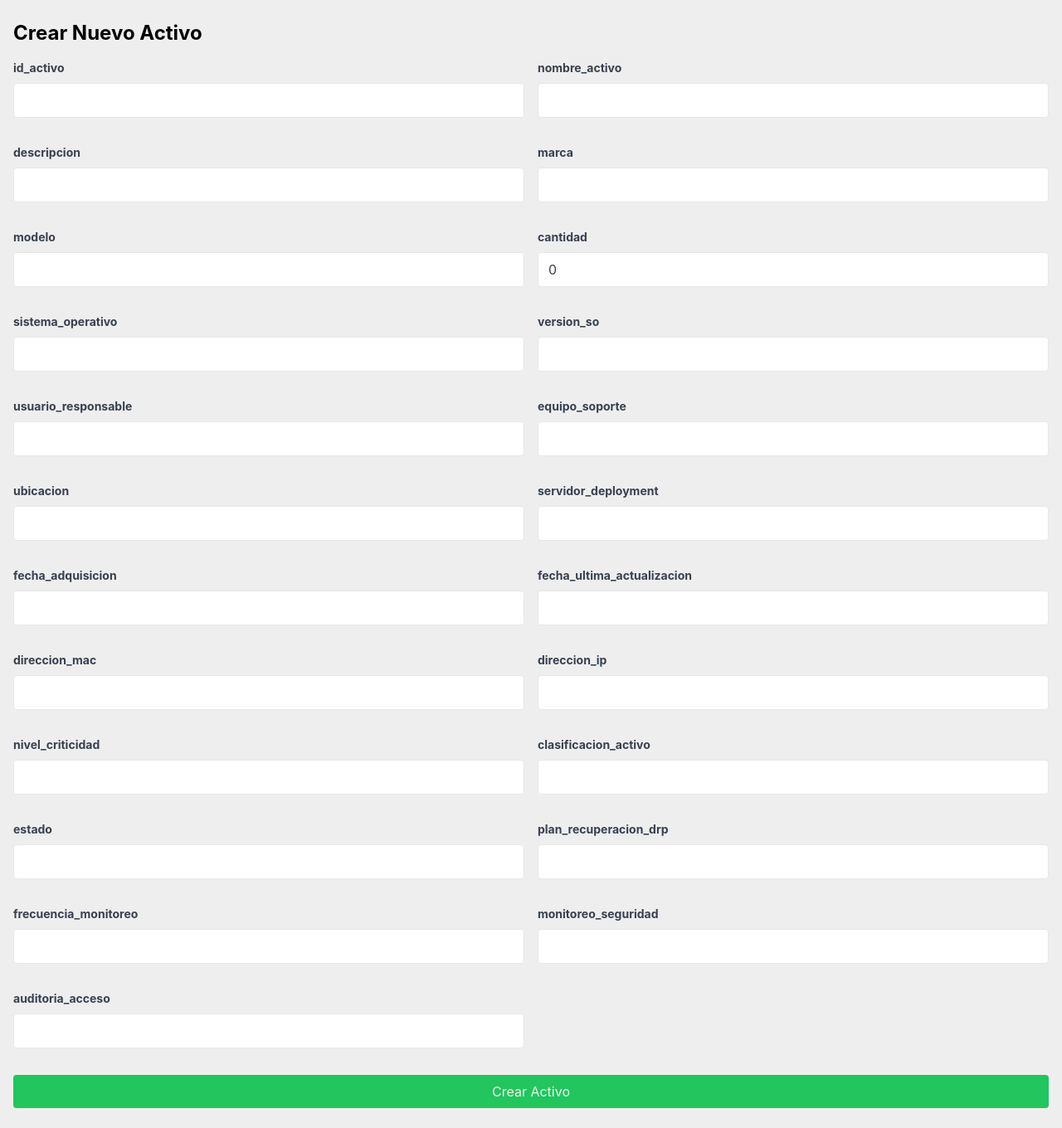
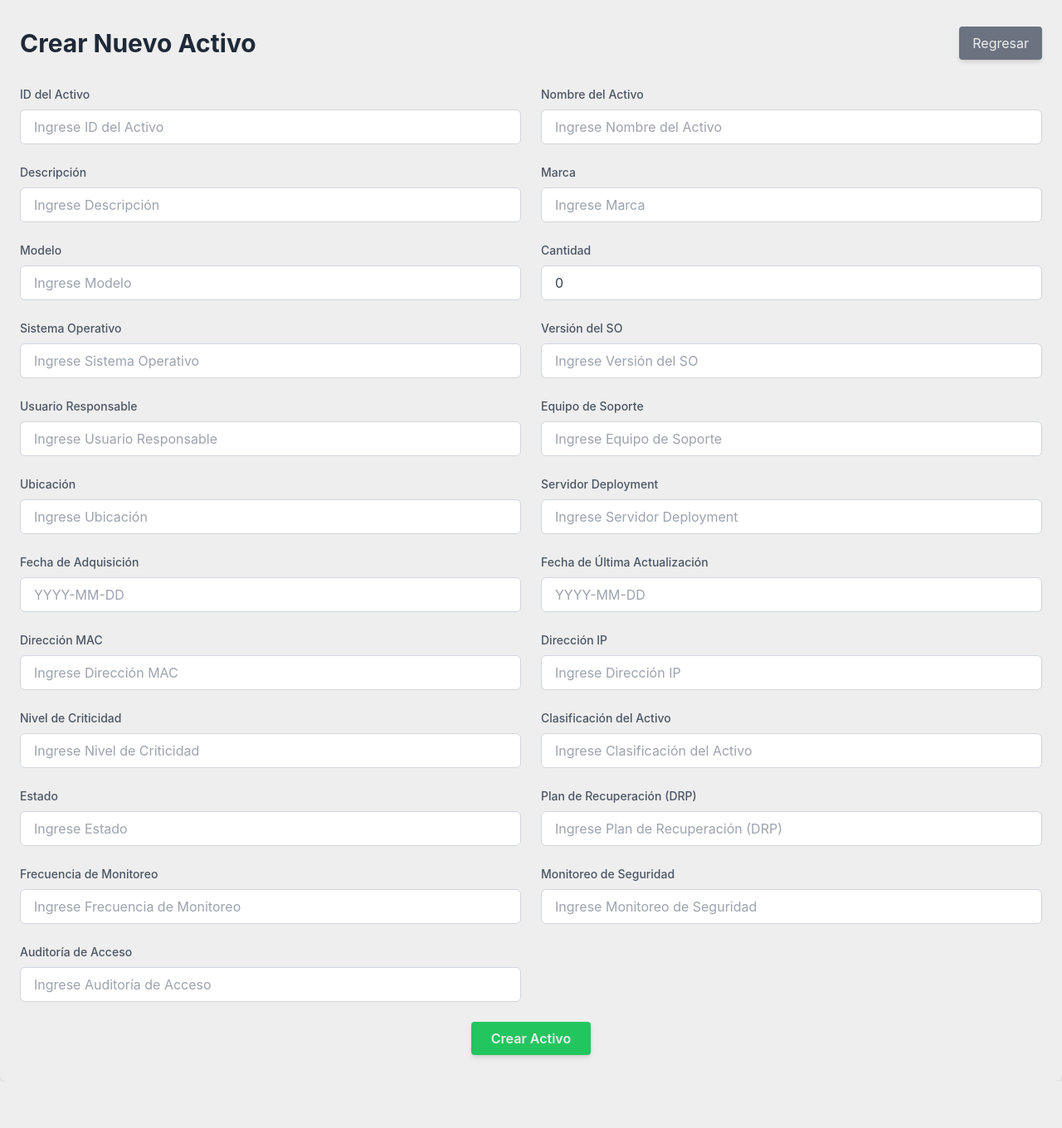
Before and after one commit to RiskVision/RiskVision, a React (Create React App) app in the folder riskvision-front/: page /create in a window 1280 px wide. Shown: the whole page at 83% size. After the commit the page ends 1304 px from the top, so only its background shows below. Built offline with nearby package versions, Linux system fonts and the light colour scheme.

Commit message:
CRUD Activos digitales
Arregle la tabla que muestra el inventario de los activos digitales y las páginas para crear y editar los activos.

```diff
--- a/riskvision-front/src/pages/AD-CRUD/CreateAsset.jsx
+++ b/riskvision-front/src/pages/AD-CRUD/CreateAsset.jsx
@@ -42,31 +42,82 @@ const CreateAsset = () => {
         e.preventDefault();
         try {
             await axios.post('http://localhost:8000/api/assets', formData);
-            navigate('/data-tables');  // Redireccionamos de vuelta a la página principal después de la creación
+            navigate('/data-table');  // Redireccionamos de vuelta a la página principal después de la creación
         } catch (err) {
             console.error("Error al crear el activo:", err);
         }
     };
+    const handleGoBack = () => {
+        navigate(-1); // Navega a la página anterior
+    };
+
+    const fieldLabels = {
+        id_activo: 'ID del Activo',
+        nombre_activo: 'Nombre del Activo',
+        descripcion: 'Descripción',
+        marca: 'Marca',
+        modelo: 'Modelo',
+        cantidad: 'Cantidad',
+        sistema_operativo: 'Sistema Operativo',
+        version_so: 'Versión del SO',
+        usuario_responsable: 'Usuario Responsable',
+        equipo_soporte: 'Equipo de Soporte',
+        ubicacion: 'Ubicación',
+        servidor_deployment: 'Servidor Deployment',
+        fecha_adquisicion: 'Fecha de Adquisición',
+        fecha_ultima_actualizacion: 'Fecha de Última Actualización',
+        direccion_mac: 'Dirección MAC',
+        direccion_ip: 'Dirección IP',
+        nivel_criticidad: 'Nivel de Criticidad',
+        clasificacion_activo: 'Clasificación del Activo',
+        estado: 'Estado',
+        plan_recuperacion_drp: 'Plan de Recuperación (DRP)',
+        frecuencia_monitoreo: 'Frecuencia de Monitoreo',
+        monitoreo_seguridad: 'Monitoreo de Seguridad',
+        auditoria_acceso: 'Auditoría de Acceso'
+    };
+
+    const placeholders = {
+        fecha_adquisicion: 'YYYY-MM-DD',
+        fecha_ultima_actualizacion: 'YYYY-MM-DD'
+        // Agregar más placeholders personalizados según el campo...
+    };
 
     return (
-        <div className="container mx-auto px-4 py-6">
-            <h1 className="text-2xl font-bold mb-4">Crear Nuevo Activo</h1>
-            <form onSubmit={handleSubmit} className="grid grid-cols-2 gap-4">
+        <div className="container mx-auto px-6 py-8 bg-white shadow-lg rounded-lg">
+            <div className="flex justify-between items-center mb-8">
+                <h1 className="text-3xl font-bold text-gray-800">Crear Nuevo Activo</h1>
+                <button
+                    onClick={handleGoBack}
+                    className="bg-gray-500 hover:bg-gray-600 text-white px-4 py-2 rounded shadow-md"
+                >
+                    Regresar
+                </button>
+            </div>
+            <form onSubmit={handleSubmit} className="grid grid-cols-1 sm:grid-cols-2 gap-6">
                 {Object.keys(formData).map((key) => (
-                    <div key={key} className="mb-4">
-                        <label className="block text-gray-700 text-sm font-bold mb-2">{key}</label>
+                    <div key={key}>
+                        <label className="block text-sm font-medium text-gray-600 mb-2">
+                            {fieldLabels[key] || key}
+                        </label>
                         <input
-                            type="text"
+                            type={key.includes('fecha') ? 'text' : key === 'cantidad' ? 'number' : 'text'}
                             name={key}
                             value={formData[key]}
                             onChange={handleInputChange}
-                            className="border rounded w-full py-2 px-3 text-gray-700"
+                            className="w-full px-4 py-2 border border-gray-300 rounded-md text-gray-700 focus:outline-none focus:ring-2 focus:ring-blue-500"
+                            placeholder={placeholders[key] || `Ingrese ${fieldLabels[key] || key}`}
                         />
                     </div>
                 ))}
-                <button type="submit" className="col-span-2 bg-green-500 text-white px-4 py-2 rounded">
-                    Crear Activo
-                </button>
+                <div className="col-span-1 sm:col-span-2 flex justify-center">
+                    <button
+                        type="submit"
+                        className="bg-green-500 hover:bg-green-600 text-white px-6 py-2 rounded shadow-md font-semibold"
+                    >
+                        Crear Activo
+                    </button>
+                </div>
             </form>
         </div>
     );
--- a/riskvision-front/src/pages/AD-CRUD/EditAsset.jsx
+++ b/riskvision-front/src/pages/AD-CRUD/EditAsset.jsx
@@ -56,31 +56,82 @@ const EditAsset = () => {
         e.preventDefault();
         try {
             await axios.put(`http://localhost:8000/api/assets/${id_activo}`, formData);
-            navigate('/data-tables');  // Redireccionamos de vuelta a la página principal después de la edición
+            navigate('/data-table');  // Redireccionamos de vuelta a la página principal después de la edición
         } catch (err) {
             console.error("Error al actualizar el activo:", err);
         }
     };
 
+    const fieldLabels = {
+        id_activo: 'ID del Activo',
+        nombre_activo: 'Nombre del Activo',
+        descripcion: 'Descripción',
+        marca: 'Marca',
+        modelo: 'Modelo',
+        cantidad: 'Cantidad',
+        sistema_operativo: 'Sistema Operativo',
+        version_so: 'Versión del SO',
+        usuario_responsable: 'Usuario Responsable',
+        equipo_soporte: 'Equipo de Soporte',
+        ubicacion: 'Ubicación',
+        servidor_deployment: 'Servidor Deployment',
+        fecha_adquisicion: 'Fecha de Adquisición (Ej. 2024-11-21)',
+        fecha_ultima_actualizacion: 'Fecha de Última Actualización (Ej. 2024-11-21)',
+        direccion_mac: 'Dirección MAC',
+        direccion_ip: 'Dirección IP',
+        nivel_criticidad: 'Nivel de Criticidad',
+        clasificacion_activo: 'Clasificación del Activo',
+        estado: 'Estado',
+        plan_recuperacion_drp: 'Plan de Recuperación (DRP)',
+        frecuencia_monitoreo: 'Frecuencia de Monitoreo',
+        monitoreo_seguridad: 'Monitoreo de Seguridad',
+        auditoria_acceso: 'Auditoría de Acceso'
+    };
+
+    const placeholders = {
+        fecha_adquisicion: 'YYYY-MM-DD',
+        fecha_ultima_actualizacion: 'YYYY-MM-DD',
+    };
+
+    const handleGoBack = () => {
+        navigate(-1); // Navega a la página anterior
+    };
+
     return (
-        <div className="container mx-auto px-4 py-6">
-            <h1 className="text-2xl font-bold mb-4">Editar Activo</h1>
-            <form onSubmit={handleSubmit} className="grid grid-cols-2 gap-4">
+        <div className="container mx-auto px-6 py-8 bg-white shadow-lg rounded-lg">
+            <div className="flex justify-between items-center mb-8">
+                <h1 className="text-3xl font-bold text-gray-800">Editar Activo</h1>
+                <button
+                    onClick={handleGoBack}
+                    className="bg-gray-500 hover:bg-gray-600 text-white px-4 py-2 rounded shadow-md"
+                >
+                    Regresar
+                </button>
+            </div>
+            <form onSubmit={handleSubmit} className="grid grid-cols-1 sm:grid-cols-2 gap-6">
                 {Object.keys(formData).map((key) => (
-                    <div key={key} className="mb-4">
-                        <label className="block text-gray-700 text-sm font-bold mb-2">{key}</label>
+                    <div key={key}>
+                        <label className="block text-sm font-medium text-gray-600 mb-2">
+                            {fieldLabels[key] || key}
+                        </label>
                         <input
-                            type="text"
+                            type={key.includes('fecha') ? 'text' : key === 'cantidad' ? 'number' : 'text'}
                             name={key}
                             value={formData[key]}
                             onChange={handleInputChange}
-                            className="border rounded w-full py-2 px-3 text-gray-700"
+                            className="w-full px-4 py-2 border border-gray-300 rounded-md text-gray-700 focus:outline-none focus:ring-2 focus:ring-blue-500"
+                            placeholder={placeholders[key] || `Ingrese ${fieldLabels[key] || key}`}
                         />
                     </div>
                 ))}
-                <button type="submit" className="col-span-2 bg-blue-500 text-white px-4 py-2 rounded">
-                    Guardar Cambios
-                </button>
+                <div className="col-span-1 sm:col-span-2 flex justify-center">
+                    <button
+                        type="submit"
+                        className="bg-blue-500 hover:bg-blue-600 text-white px-6 py-2 rounded shadow-md font-semibold"
+                    >
+                        Guardar Cambios
+                    </button>
+                </div>
             </form>
         </div>
     );
--- a/riskvision-front/src/pages/DataTable.jsx
+++ b/riskvision-front/src/pages/DataTable.jsx
@@ -42,13 +42,14 @@ const DataTables = () => {
 
 
     return (
-        <div className="container mx-auto px-4 py-6">
+        <div className="container mx-auto px-4 py-6 mt-16">
             <BurgerMenu />
             <h1 className="text-2xl font-bold mb-4">Lista de Activos</h1>
             <button onClick={handleCreate} className="bg-blue-500 text-white px-4 py-2 rounded mb-4">
                 Crear
             </button>
-            <div className="overflow-x-auto">
+            <div className="border border-gray-300 rounded shadow">
+                <div className="max-h-[70vh] overflow-auto">
                     <table className="table-auto w-full border-collapse border border-gray-200">
                         <thead>
                             <tr className="bg-gray-100">
@@ -88,7 +89,7 @@ const DataTables = () => {
                                     <td className="border border-gray-300 px-4 py-2">{asset.modelo}</td>
                                     <td className="border border-gray-300 px-4 py-2">{asset.cantidad}</td>
                                     <td className="border border-gray-300 px-4 py-2">{asset.sistema_operativo}</td>
-                                <td className="border border-gray-300 px-4 py-2">{asset.version_so}</td>
+                                    <td className="border border-gray-300 px-4 py-2">{asset.version_os}</td>
                                     <td className="border border-gray-300 px-4 py-2">{asset.usuario_responsable}</td>
                                     <td className="border border-gray-300 px-4 py-2">{asset.equipo_soporte}</td>
                                     <td className="border border-gray-300 px-4 py-2">{asset.ubicacion}</td>
@@ -105,8 +106,8 @@ const DataTables = () => {
                                     <td className="border border-gray-300 px-4 py-2">{asset.monitoreo_seguridad}</td>
                                     <td className="border border-gray-300 px-4 py-2">{asset.auditoria_acceso}</td>
                                     <td className="border border-gray-300 px-4 py-2 flex space-x-2">
-                                    <button onClick={() => handleEdit(asset)} className="bg-yellow-500 text-white px-3 py-1 rounded">Editar</button>
-                                    <button onClick={() => handleDelete(asset.id)} className="bg-red-500 text-white px-3 py-1 rounded">Eliminar</button>
+                                        <button onClick={() => handleEdit(asset.id_activo)} className="bg-yellow-500 text-white px-3 py-1 rounded">Editar</button>
+                                        <button onClick={() => handleDelete(asset.id_activo)} className="bg-red-500 text-white px-3 py-1 rounded">Eliminar</button>
                                     </td>
                                 </tr>
                             ))}
@@ -114,6 +115,7 @@ const DataTables = () => {
                     </table>
                 </div>
             </div>
+        </div>
     );
 };
 
```
Lines whose indentation alone changed are shown as unchanged.
